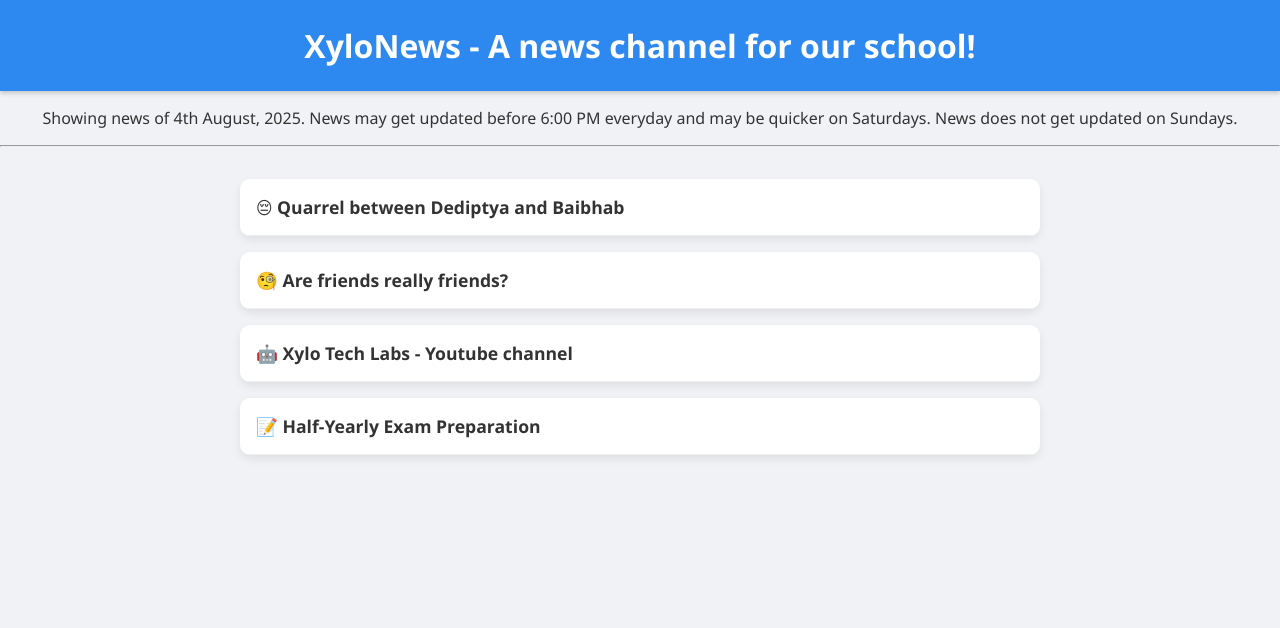
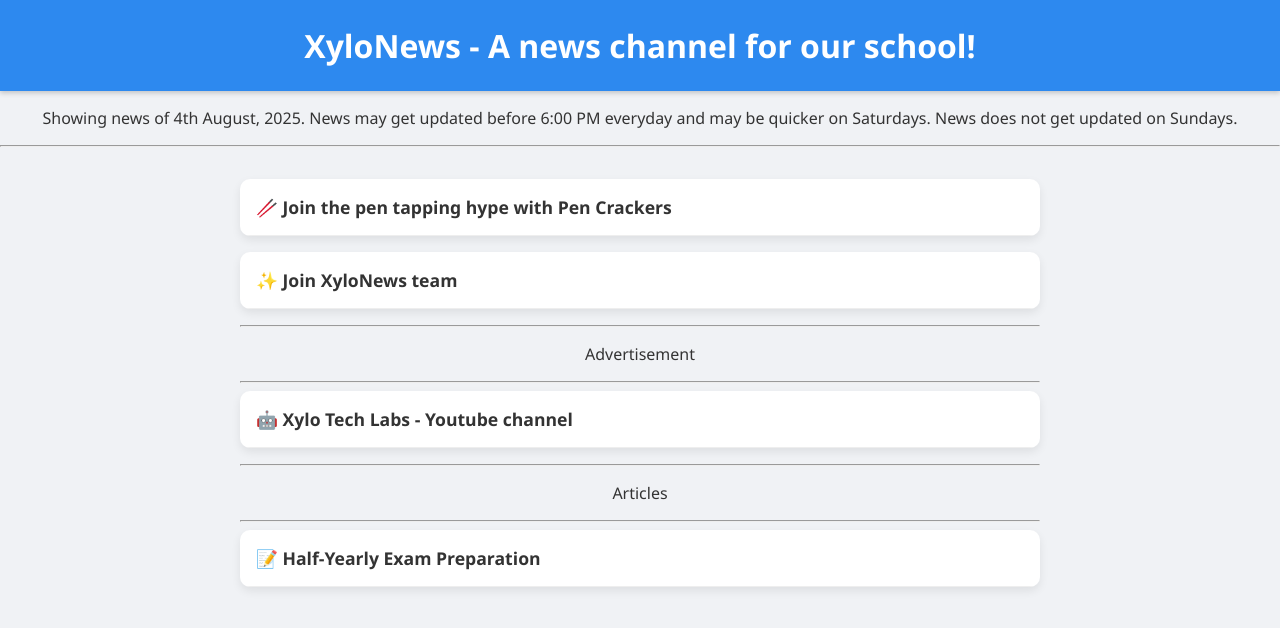
Before and after one commit to xylo-web-app/xylonews, a plain HTML site: page index.html in a window 1280 px wide. Drawn offline with Linux system fonts and the light colour scheme.

Commit message:
Update index.html

```diff
--- a/index.html
+++ b/index.html
@@ -86,26 +86,32 @@
   <hr>
   <div class="container">
     <div class="message-box">
-      <div class="message-title">😔 Quarrel between Dediptya and Baibhab</div>
+      <div class="message-title">🥢 Join the pen tapping hype with Pen Crackers</div>
       <div class="message-content">
-        Today, in Bankim section, Dediptya and Baibhab quarrelled like monsters. We dont have have much data about it now. News provided by Srinjoy.
+        The pen tapping hype was brought to school by Hillol. After the begining of the hype, everybody is learning it and singing songs. But many people play it wrong. So, Hillol made a group called Pen Crackers and made pen tapping more stricter. People on the group can officially play it, but if any other people plays, it is not valid. To join the group, contact to Hillol in tifin period and learn how to do pen tapping like a pro, get a free modified pen suited for pen tapping and also do pen tapping in a valid manner. Message from - Pen Crackers.
       </div>
     </div>
 
     <div class="message-box">
-      <div class="message-title">🧐 Are friends really friends?</div>
+      <div class="message-title">✨ Join XyloNews team</div>
       <div class="message-content">
-        Rounak, Utsab Debnath and Soumyadip Ghosh were a very good friends for a long time. But today, Mrinal Sir was taking their class. Out of nowhere, Sir asked Rounak to get out of the class. But while he was going, Utsab told that "Ja ja, amake ektu santi de". Now, Rounak got really angry and his ego got hurted and he said "Eta tor babar brench naki re". Then Soumyadip told something to Rounak (data not shown due to offensive content). Then Rounak abused him. Unfortunately, Rounak broke friendship with them. We don't know that he will become friends again or not. News provided by Maunab.
+        We are requesting you guys to join the XyloNews team to improve it. Please contact Hillol in tifin period to give interview.
       </div>
     </div>
+    <hr>
 
+    <p><center>Advertisement</center></p>
+    <hr>
        <div class="message-box">
       <div class="message-title">🤖 Xylo Tech Labs - Youtube channel</div>
       <div class="message-content">
           Want to learn about tech and electronics in a fun way. Subscribe to Xylo Tech Labs. Channel created by your beloved friend Hillol.
         </div>
        </div>
+<hr>
 
+    <p><center>Articles</center></p>
+    <hr>
     <div class="message-box">
       <div class="message-title">📝 Half-Yearly Exam Preparation</div>
       <div class="message-content">
```
